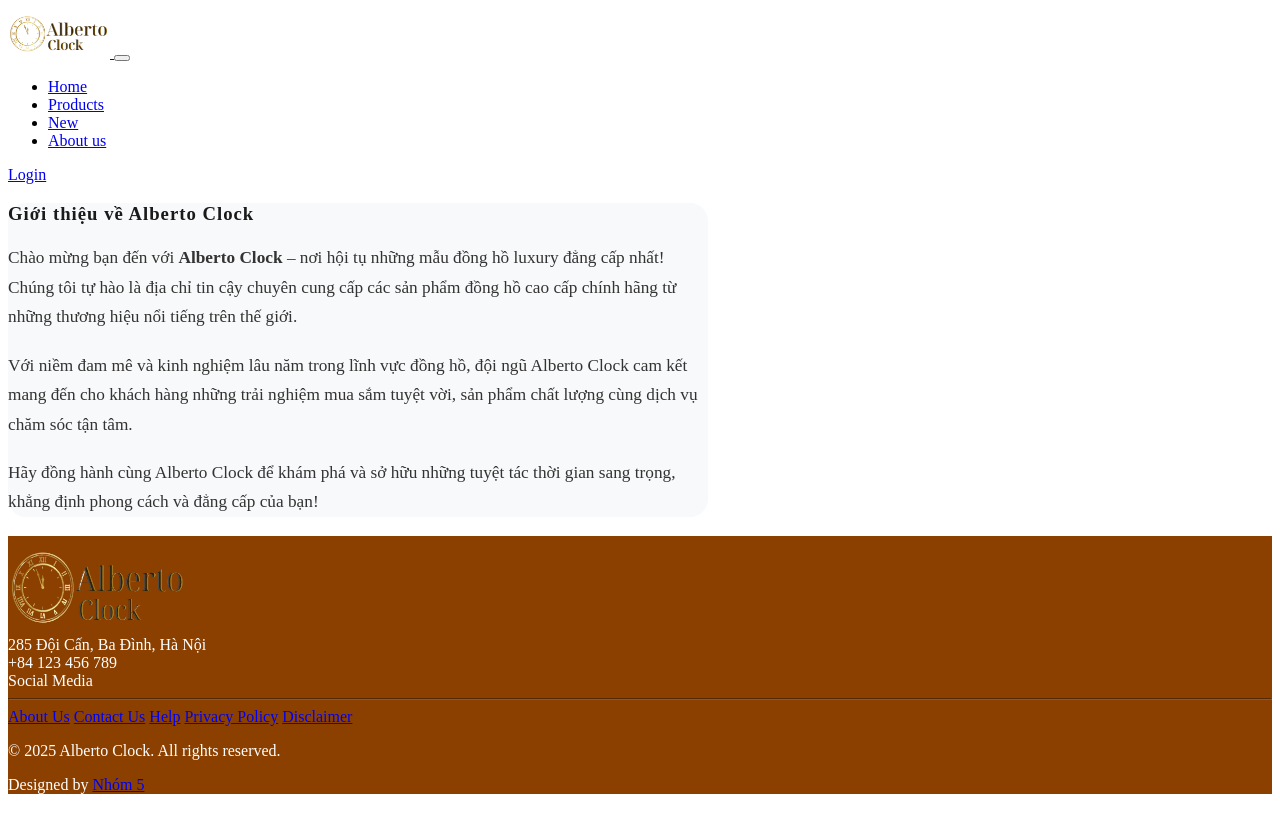
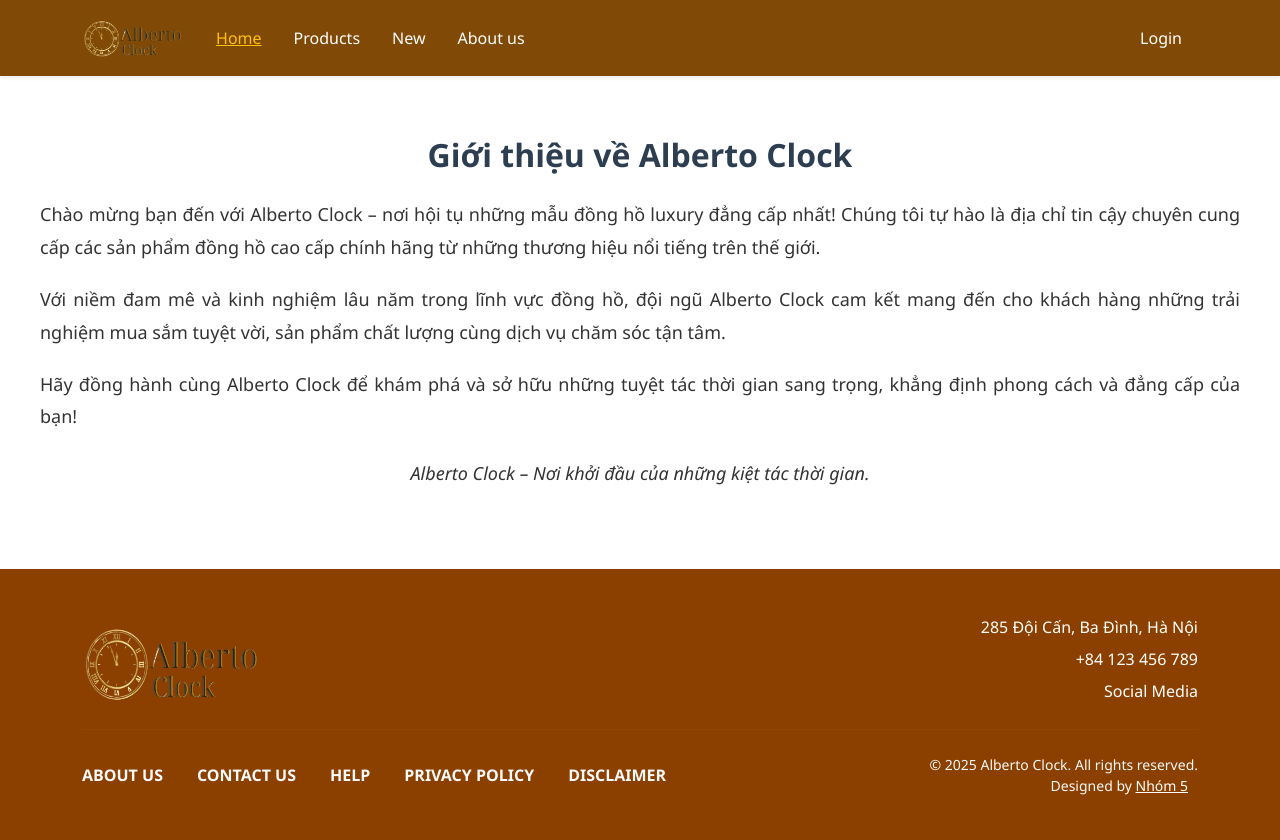
Before and after one commit to mudotet/Alberto-clock, a PHP site: page /about_us.php in a window 1280 px wide. Before the commit the page ends 794 px from the top, so only its background shows below. Run offline with PHP 8.4, Linux system fonts and the light colour scheme.

Commit message:
Chỉnh sửa trang about us

```diff
--- a/includes/css_includes/about_us.css
+++ b/includes/css_includes/about_us.css
@@ -1,22 +1,46 @@
-.about-us-container {
-    max-width: 700px;
+body {
+    margin: 0;
+    padding: 0;
+    font-family: 'Segoe UI', Tahoma, Geneva, Verdana, sans-serif;
+    color: #333;
+    background-color: #f5f5f5;
 }
 
-.about-us-card {
-    border-radius: 18px;
-    border: none;
-    background: #f8f9fa;
+.about-us-full {
+    width: 100%;
+    padding: 60px 40px;
+    background-color: #ffffff;
 }
 
-.card-title {
-    font-weight: 700;
-    color: #1a1a1a;
-    letter-spacing: 1px;
+.about-us-content {
+    max-width: 1200px;
+    margin: 0 auto;
 }
 
-.card-text {
-    font-size: 1.08rem;
-    color: #333;
-    margin-bottom: 1.2rem;
-    line-height: 1.7;
+.about-us-title {
+    font-size: 32px;
+    font-weight: bold;
+    color: #2c3e50;
+    margin-bottom: 30px;
 }
+
+.about-us-content p {
+    font-size: 18px;
+    line-height: 1.8;
+    margin-bottom: 20px;
+    text-align: justify;
+}
+
+@media (max-width: 768px) {
+    .about-us-full {
+        padding: 40px 20px;
+    }
+
+    .about-us-title {
+        font-size: 26px;
+    }
+
+    .about-us-content p {
+        font-size: 16px;
+    }
+}
--- a/views/about_us.php
+++ b/views/about_us.php
@@ -1,19 +1,45 @@
-<?php include '../includes/header.php'; ?>
-<link rel="stylesheet" href="../includes/css_includes/about_us.css">
-<div class="container about-us-container mt-5">
-    <div class="card about-us-card shadow-lg">
-        <div class="card-body">
-            <h3 class="card-title text-center mb-4">Giới thiệu về Alberto Clock</h3>
-            <p class="card-text">
-                Chào mừng bạn đến với <strong>Alberto Clock</strong> – nơi hội tụ những mẫu đồng hồ luxury đẳng cấp nhất! Chúng tôi tự hào là địa chỉ tin cậy chuyên cung cấp các sản phẩm đồng hồ cao cấp chính hãng từ những thương hiệu nổi tiếng trên thế giới.
-            </p>
-            <p class="card-text">
-                Với niềm đam mê và kinh nghiệm lâu năm trong lĩnh vực đồng hồ, đội ngũ Alberto Clock cam kết mang đến cho khách hàng những trải nghiệm mua sắm tuyệt vời, sản phẩm chất lượng cùng dịch vụ chăm sóc tận tâm.
-            </p>
-            <p class="card-text">
-                Hãy đồng hành cùng Alberto Clock để khám phá và sở hữu những tuyệt tác thời gian sang trọng, khẳng định phong cách và đẳng cấp của bạn!
-            </p>
-        </div>
+<?php
+    include_once '../includes/header.php';
+?>
+<!DOCTYPE html>
+<html lang="en">
+<head>
+    <meta charset="UTF-8">
+    <meta name="viewport" content="width=device-width, initial-scale=1.0">
+    <link   href="https://cdn.jsdelivr.net/npm/bootstrap@5.3.6/dist/css/bootstrap.min.css"
+            rel="stylesheet"
+            integrity="sha384-4Q6Gf2aSP4eDXB8Miphtr37CMZZQ5oXLH2yaXMJ2w8e2ZtHTl7GptT4jmndRuHDT"
+            crossorigin="anonymous">
+    <link rel="stylesheet" href="../includes/css_includes/about_us.css">
+    <link rel="stylesheet" href="../includes/css_includes/header.css">
+    <link rel="stylesheet" href="../includes/css_includes/footer.css">
+    <title>About Us - Alberto Clock</title>
+</head>
+<body>
+<section class="about-us-full">
+    <div class="about-us-content">
+        <h3 class="about-us-title text-center mb-4">Giới thiệu về Alberto Clock</h3>
+        <p>
+            Chào mừng bạn đến với Alberto Clock – nơi hội tụ những mẫu đồng hồ luxury đẳng cấp nhất!
+            Chúng tôi tự hào là địa chỉ tin cậy chuyên cung cấp các sản phẩm đồng hồ cao cấp chính hãng từ những thương hiệu nổi tiếng trên thế giới.
+        </p>
+        <p>
+            Với niềm đam mê và kinh nghiệm lâu năm trong lĩnh vực đồng hồ,
+            đội ngũ Alberto Clock cam kết mang đến cho khách hàng những trải nghiệm mua sắm tuyệt vời,
+            sản phẩm chất lượng cùng dịch vụ chăm sóc tận tâm.
+        </p>
+        <p>
+            Hãy đồng hành cùng Alberto Clock để khám phá và sở hữu những tuyệt tác thời gian sang trọng,
+             khẳng định phong cách và đẳng cấp của bạn!
+        </p>
+        <p class="text-center mt-4">
+            <em>Alberto Clock – Nơi khởi đầu của những kiệt tác thời gian.</em>
+        </p>
     </div>
-</div>
-<?php include '../includes/footer.php'; ?>
+</section>
+
+    <?php
+        include_once '../includes/footer.php';
+    ?>
+</body>
+</html>
```
